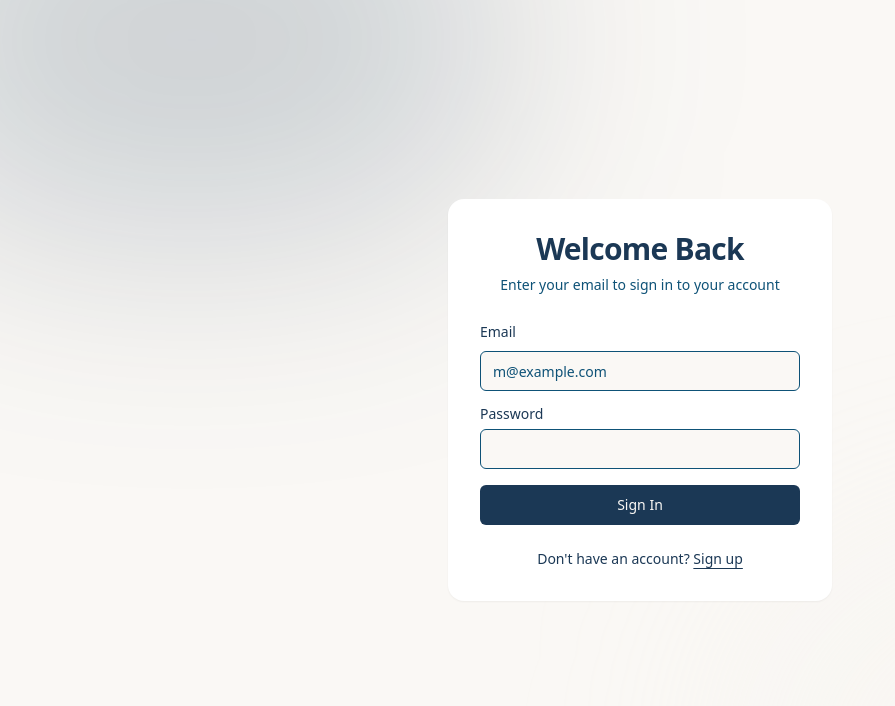
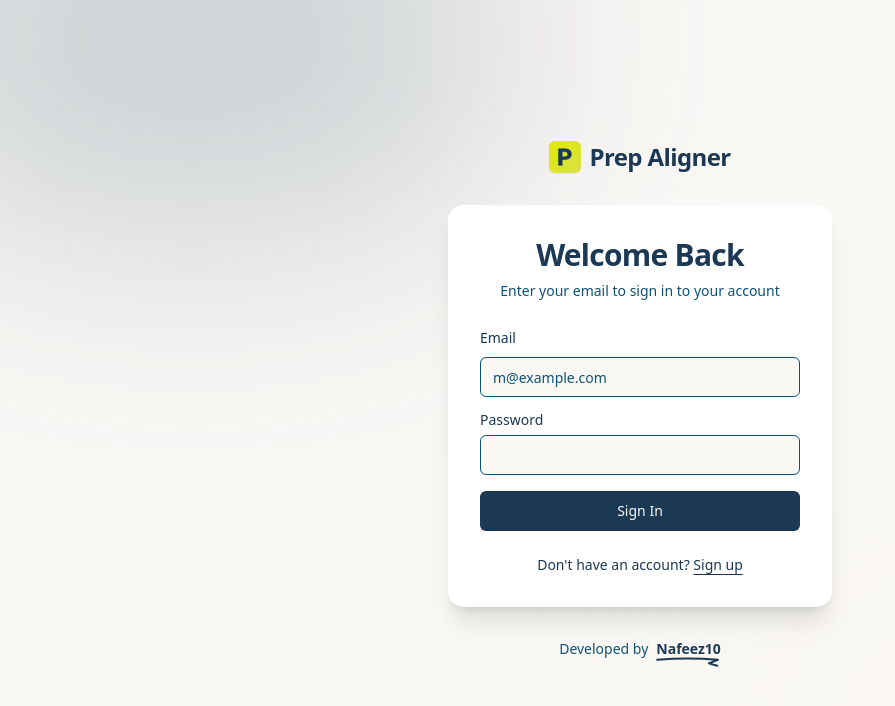
Before and after one commit to Nafeez10/prepaligner, a React (Vite) app in the folder frontend/: page /login in a window 1280 px wide. Shown: the top 706 px of the page, without its empty margins (0-895 px from the left). Built offline with nearby package versions, Linux system fonts and the light colour scheme; no server answers.

Commit message:
feat: added shadcn spinner component and added a smooth animation for my name in the sign in and register page

```diff
--- /dev/null
+++ b/frontend/src/components/ui/animated-underline.tsx
@@ -0,0 +1,46 @@
+import * as React from "react"
+import { cn } from "@/lib/utils"
+
+interface AnimatedUnderlineProps extends React.HTMLAttributes<HTMLSpanElement> {
+  children: React.ReactNode
+}
+
+export const AnimatedUnderline = ({ children, className, ...props }: AnimatedUnderlineProps) => {
+  return (
+    <span className={cn("relative inline-block whitespace-nowrap", className)} {...props}>
+      <span className="relative z-10">{children}</span>
+      <svg
+        className="absolute left-0 bottom-[-8px] w-full h-[12px] -z-10 text-primary pointer-events-none"
+        viewBox="0 0 100 20"
+        preserveAspectRatio="none"
+      >
+        <style>
+          {`
+            .draw-underline {
+              stroke-dasharray: 1;
+              stroke-dashoffset: 1;
+              animation: draw 4s ease-in-out infinite;
+            }
+            @keyframes draw {
+              0% { stroke-dashoffset: 1; }
+              30% { stroke-dashoffset: 0; }
+              70% { stroke-dashoffset: 0; }
+              100% { stroke-dashoffset: 1; }
+            }
+          `}
+        </style>
+        <path
+          d="M 2 8 Q 50 4 96 8 L 82 14 L 95 18"
+          fill="none"
+          stroke="currentColor"
+          strokeWidth="2"
+          strokeLinecap="round"
+          strokeLinejoin="round"
+          pathLength="1"
+          className="draw-underline"
+          vectorEffect="non-scaling-stroke"
+        />
+      </svg>
+    </span>
+  )
+}
--- /dev/null
+++ b/frontend/src/components/ui/spinner.tsx
@@ -0,0 +1,39 @@
+import * as React from "react"
+import { cn } from "@/lib/utils"
+
+export interface SpinnerProps extends React.SVGProps<SVGSVGElement> {
+  size?: "sm" | "default" | "lg" | "xl"
+}
+
+const sizeClasses = {
+  sm: "h-4 w-4",
+  default: "h-6 w-6",
+  lg: "h-8 w-8",
+  xl: "h-12 w-12",
+}
+
+const Spinner = React.forwardRef<SVGSVGElement, SpinnerProps>(
+  ({ className, size = "default", ...props }, ref) => {
+    return (
+      <svg
+        ref={ref}
+        xmlns="http://www.w3.org/2000/svg"
+        width="24"
+        height="24"
+        viewBox="0 0 24 24"
+        fill="none"
+        stroke="currentColor"
+        strokeWidth="2"
+        strokeLinecap="round"
+        strokeLinejoin="round"
+        className={cn("animate-spin text-primary", sizeClasses[size], className)}
+        {...props}
+      >
+        <path d="M21 12a9 9 0 1 1-6.219-8.56" />
+      </svg>
+    )
+  }
+)
+Spinner.displayName = "Spinner"
+
+export { Spinner }
--- a/frontend/src/layouts/AuthLayout.tsx
+++ b/frontend/src/layouts/AuthLayout.tsx
@@ -1,5 +1,7 @@
 import { Outlet, Navigate } from 'react-router-dom';
 import { useAuth } from '@/contexts/AuthContext';
+import { Spinner } from '@/components/ui/spinner';
+import { AnimatedUnderline } from '@/components/ui/animated-underline';
 
 const AuthLayout = () => {
   const { isAuthenticated, isLoading } = useAuth();
@@ -7,7 +9,7 @@ const AuthLayout = () => {
   if (isLoading) {
     return (
       <div className="flex min-h-screen items-center justify-center bg-background">
-        <div className="animate-spin rounded-full h-8 w-8 border-b-2 border-primary"></div>
+        <Spinner size="lg" />
       </div>
     );
   }
@@ -22,9 +24,24 @@ const AuthLayout = () => {
       <div className="absolute top-[-20%] left-[-10%] w-[50%] h-[50%] rounded-full bg-primary/20 blur-[120px] pointer-events-none" />
       <div className="absolute bottom-[-20%] right-[-10%] w-[50%] h-[50%] rounded-full bg-secondary/30 blur-[120px] pointer-events-none" />
 
-      <div className="relative z-10 w-full max-w-md p-8">
-        <div className="bg-card border-border/15 shadow-sm rounded-2xl p-8 space-y-6">
+      <div className="relative z-10 w-full max-w-md p-4 sm:p-8 flex flex-col items-center">
+        {/* Logo Header */}
+        <div className="flex items-center gap-2 mb-8">
+          <img src="/logo.svg" alt="Prep Aligner Logo" className="h-8 w-8 rounded-md shadow-sm" />
+          <span className="font-bold text-2xl text-foreground tracking-tight">Prep Aligner</span>
+        </div>
+
+        {/* Auth Container */}
+        <div className="bg-card border-border/15 shadow-xl rounded-2xl p-8 space-y-6 w-full">
           <Outlet />
+        </div>
+
+        {/* Footer */}
+        <div className="mt-8 text-center text-sm text-muted-foreground flex items-center justify-center">
+          Developed by
+          <AnimatedUnderline className="ml-2 font-semibold text-foreground">
+            Nafeez10
+          </AnimatedUnderline>
         </div>
       </div>
     </div>
--- a/frontend/src/layouts/DashboardLayout.tsx
+++ b/frontend/src/layouts/DashboardLayout.tsx
@@ -2,6 +2,7 @@ import { Outlet, Navigate, Link } from 'react-router-dom';
 import { useAuth } from '@/contexts/AuthContext';
 import { SidebarProvider, SidebarTrigger } from '@/components/ui/sidebar';
 import { Sidebar } from './Sidebar';
+import { Spinner } from '@/components/ui/spinner';
 
 const DashboardLayout = () => {
   const { isAuthenticated, isLoading } = useAuth();
@@ -9,7 +10,7 @@ const DashboardLayout = () => {
   if (isLoading) {
     return (
       <div className="flex min-h-screen items-center justify-center bg-background">
-        <div className="animate-spin rounded-full h-8 w-8 border-b-2 border-primary"></div>
+        <Spinner size="lg" />
       </div>
     );
   }
--- a/frontend/src/pages/Dashboard.tsx
+++ b/frontend/src/pages/Dashboard.tsx
@@ -5,6 +5,7 @@ import { Card, CardContent } from '@/components/ui/card';
 import { Button } from '@/components/ui/button';
 import { FilePlus2, Sparkles, AlertCircle } from 'lucide-react';
 import KitCard from '@/components/kit/cards/KitCard';
+import { Spinner } from '@/components/ui/spinner';
 
 const Dashboard = () => {
   const { kits, error, isLoading, mutate } = useKits();
@@ -12,7 +13,7 @@ const Dashboard = () => {
   if (isLoading) {
     return (
       <div className="flex justify-center items-center h-64">
-        <div className="animate-spin rounded-full h-8 w-8 border-b-2 border-primary"></div>
+        <Spinner size="lg" />
       </div>
     );
   }
```
